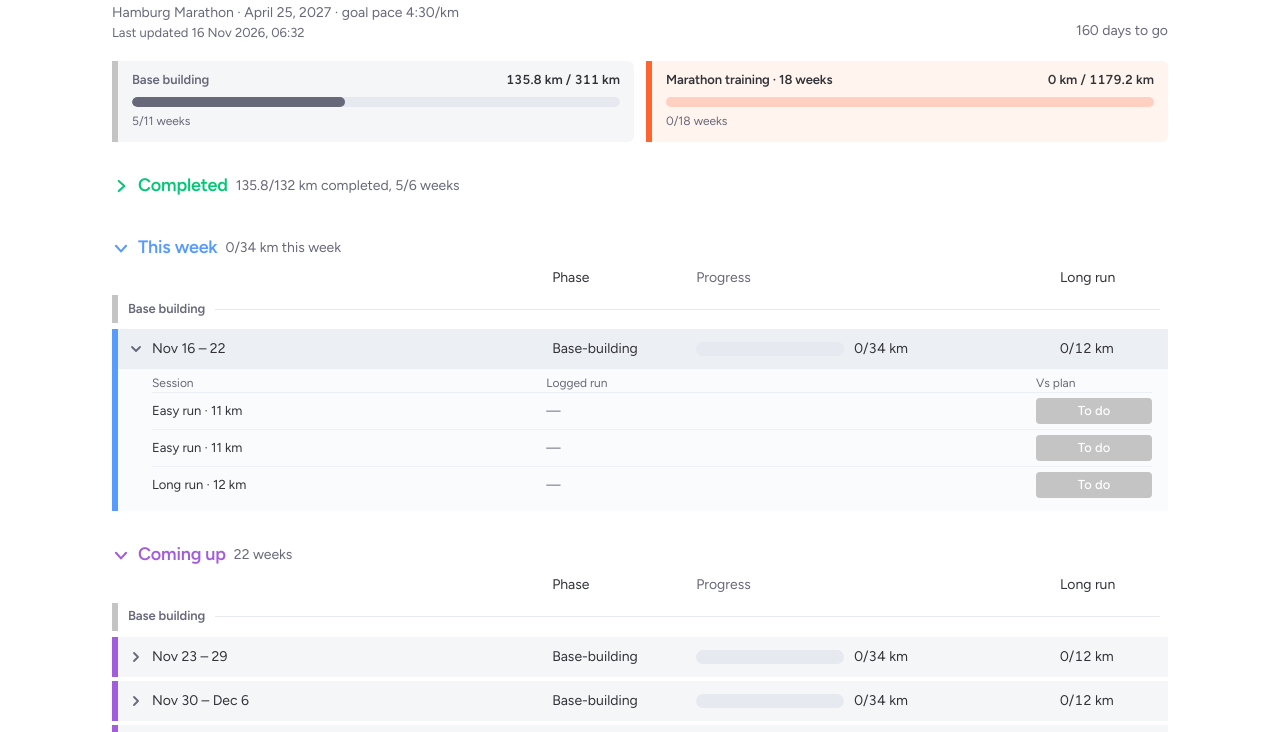
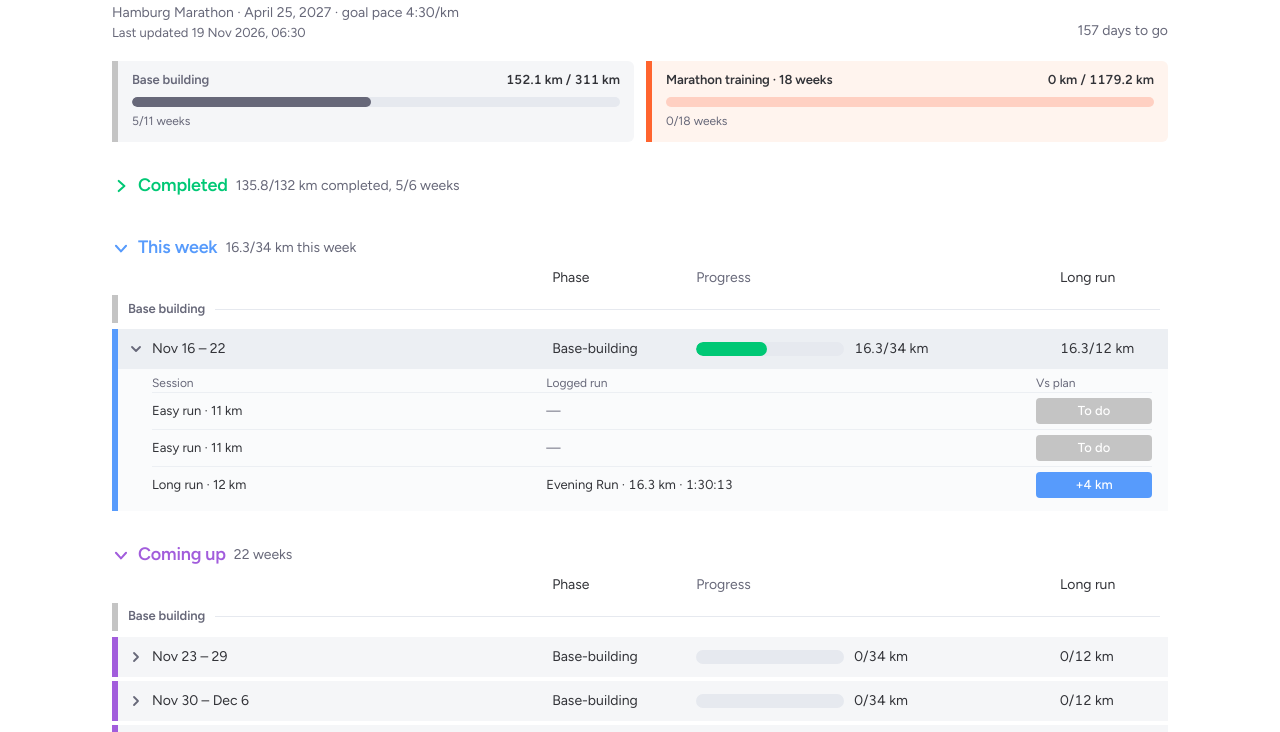
Before and after one commit to cedrichelewaut/marathoning, a plain HTML site: page docs/index.html in a window 1280 px wide. Shown: the part 68-800 px from the top of the page. Drawn offline with Linux system fonts and the light colour scheme.

Commit message:
Add the 18 November evening run
Log the 16.32 km run and regenerate the board and progress embed.

Co-authored-by: Cedric Helewaut <cedrichelewaut@users.noreply.github.com>

```diff
--- a/data/strava_runs.csv
+++ b/data/strava_runs.csv
@@ -16,3 +16,4 @@ date,name,distance_km,moving_time,strava_activity_id
 2026-11-12,Lunch Run,7.34,0:35:13,20958932129
 2026-11-13,Afternoon Run,11.13,1:00:01,20975350601
 2026-11-14,Lunch Run,8.17,0:45:07,20993693602
+2026-11-18,Evening Run,16.32,1:30:13,21039177725
--- a/data/weekly_status.csv
+++ b/data/weekly_status.csv
@@ -5,7 +5,7 @@ week_start,planned_km,actual_km,pct,verdict,long_run_planned_km,long_run_actual_
 2026-10-26,25.0,20.1,80,behind,9.0,7.8
 2026-11-02,25.0,25.7,103,on track,9.0,10.1
 2026-11-09,26.0,26.6,102,on track,10.0,11.1
-2026-11-16,34.0,0.0,0,behind,12.0,0.0
+2026-11-16,34.0,16.3,48,behind,12.0,16.3
 2026-11-23,34.0,0.0,0,behind,12.0,0.0
 2026-11-30,34.0,0.0,0,behind,12.0,0.0
 2026-12-07,40.0,0.0,0,behind,14.0,0.0
--- a/docs/index.html
+++ b/docs/index.html
@@ -211,12 +211,12 @@ footer p { margin: 0; }
       <div>
         <h1>Marathon training</h1>
         <p class="subtitle">Hamburg Marathon · April 25, 2027 · goal pace 4:30/km</p>
-        <p class="updated">Last updated 16 Nov 2026, 06:32</p>
+        <p class="updated">Last updated 19 Nov 2026, 06:30</p>
       </div>
-      <p class="countdown">160 days to go</p>
+      <p class="countdown">157 days to go</p>
     </header>
     <section class="phases" aria-label="Plan progress">
-<div class="phasebar base"><div class="phasebar-head"><span class="phasebar-name">Base building</span><span class="phasebar-km">135.8 km / 311 km</span></div><div class="phasebar-track" role="img" aria-label="Base building, 135.8 km / 311 km"><span class="phasebar-fill" style="width:43.7%"></span></div><p class="phasebar-weeks" title="Finished weeks at 85% of the planned distance">5/11 weeks</p></div>
+<div class="phasebar base"><div class="phasebar-head"><span class="phasebar-name">Base building</span><span class="phasebar-km">152.1 km / 311 km</span></div><div class="phasebar-track" role="img" aria-label="Base building, 152.1 km / 311 km"><span class="phasebar-fill" style="width:48.9%"></span></div><p class="phasebar-weeks" title="Finished weeks at 85% of the planned distance">5/11 weeks</p></div>
 <div class="phasebar plan"><div class="phasebar-head"><span class="phasebar-name">Marathon training · 18 weeks</span><span class="phasebar-km">0 km / 1179.2 km</span></div><div class="phasebar-track" role="img" aria-label="Marathon training · 18 weeks, 0 km / 1179.2 km"></div><p class="phasebar-weeks" title="Finished weeks at 85% of the planned distance">0/18 weeks</p></div>
 </section>
     <div class="board"><div class="board-inner">
@@ -287,7 +287,7 @@ footer p { margin: 0; }
 </details>
 <details class="group this-week" open>
 <summary class="ghead">
-  <span class="gtitle"><svg class="chev" viewBox="0 0 16 16" width="18" height="18" aria-hidden="true"><path d="M6 3.5l5 4.5-5 4.5" fill="none" stroke="currentColor" stroke-width="1.8" stroke-linecap="round" stroke-linejoin="round"/></svg><span class="gname">This week</span><span class="gsum">0/34 km this week</span></span>
+  <span class="gtitle"><svg class="chev" viewBox="0 0 16 16" width="18" height="18" aria-hidden="true"><path d="M6 3.5l5 4.5-5 4.5" fill="none" stroke="currentColor" stroke-width="1.8" stroke-linecap="round" stroke-linejoin="round"/></svg><span class="gname">This week</span><span class="gsum">16.3/34 km this week</span></span>
 </summary>
 <div class="colhead" aria-hidden="true">
   <span></span><span class="phase">Phase</span><span>Progress</span><span class="long">Long run</span>
@@ -298,10 +298,10 @@ footer p { margin: 0; }
 <summary class="row">
   <span class="name"><svg class="chev" viewBox="0 0 16 16" width="16" height="16" aria-hidden="true"><path d="M6 4l4 4-4 4" fill="none" stroke="currentColor" stroke-width="1.8" stroke-linecap="round" stroke-linejoin="round"/></svg><span class="weeklabel">Nov 16 – 22</span></span>
   <span class="phase" title="Base-building">Base-building</span>
-  <span class="progress"><span class="bar green" role="img" aria-label="0 of 34 kilometres, green"></span><span class="km">0/34 km</span></span>
-  <span class="long">0/12 km</span>
+  <span class="progress"><span class="bar green" role="img" aria-label="16.3 of 34 kilometres, green"><span class="fill green" style="width:48%"></span></span><span class="km">16.3/34 km</span></span>
+  <span class="long">16.3/12 km</span>
 </summary>
-<div class="subitems"><div class="session head"><span>Session</span><span>Logged run</span><span>Vs plan</span></div><div class="session"><span class="what">Easy run · 11 km</span><span class="logged wait">—</span><span class="spill"><span class="tag todo">To do</span></span></div><div class="session"><span class="what">Easy run · 11 km</span><span class="logged wait">—</span><span class="spill"><span class="tag todo">To do</span></span></div><div class="session"><span class="what">Long run · 12 km</span><span class="logged wait">—</span><span class="spill"><span class="tag todo">To do</span></span></div></div>
+<div class="subitems"><div class="session head"><span>Session</span><span>Logged run</span><span>Vs plan</span></div><div class="session"><span class="what">Easy run · 11 km</span><span class="logged wait">—</span><span class="spill"><span class="tag todo">To do</span></span></div><div class="session"><span class="what">Easy run · 11 km</span><span class="logged wait">—</span><span class="spill"><span class="tag todo">To do</span></span></div><div class="session"><span class="what">Long run · 12 km</span><span class="logged">Evening Run · 16.3 km · 1:30:13</span><span class="spill"><span class="tag plus">+4 km</span></span></div></div>
 </details>
 </div>
 </details>
```
Also changed, not shown: docs/progress.html (+1 -1 lines).
